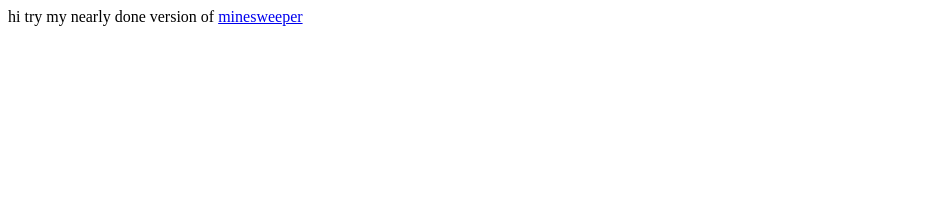
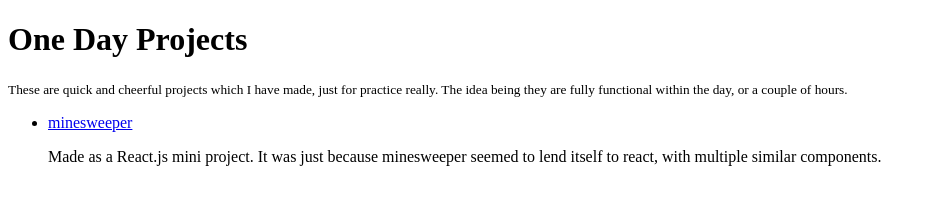
Before and after one commit to RichardNolan/richardnolan.github.io, a plain HTML site: page index.html in a window 1280 px wide. Shown: the whole page, without its empty margins (0-932 px from the left). Drawn offline with Linux system fonts and the light colour scheme.

Commit message:
made list

```diff
--- a/index.html
+++ b/index.html
@@ -1,3 +1,16 @@
-hi
-
-try my nearly done version of <a href='./minesweeper/'>minesweeper</a>
+<!DOCTYPE html>
+<html lang="en">
+    <head>
+        <title></title>
+        <meta charset="UTF-8">
+        <meta name="viewport" content="width=device-width, initial-scale=1">
+    </head>
+    <body>
+        <h1>One Day Projects</h1>
+        <small>These are quick and cheerful projects which I have made, just for practice really. The idea being they are fully functional within the day, or a couple of hours.</small>
+        <ul>
+            <li><a href='./minesweeper/'>minesweeper</a> </li>
+            <p>Made as a React.js mini project. It was just because minesweeper seemed to lend itself to react, with multiple similar components.</p>
+        </ul>
+    </body>
+</html>
```
